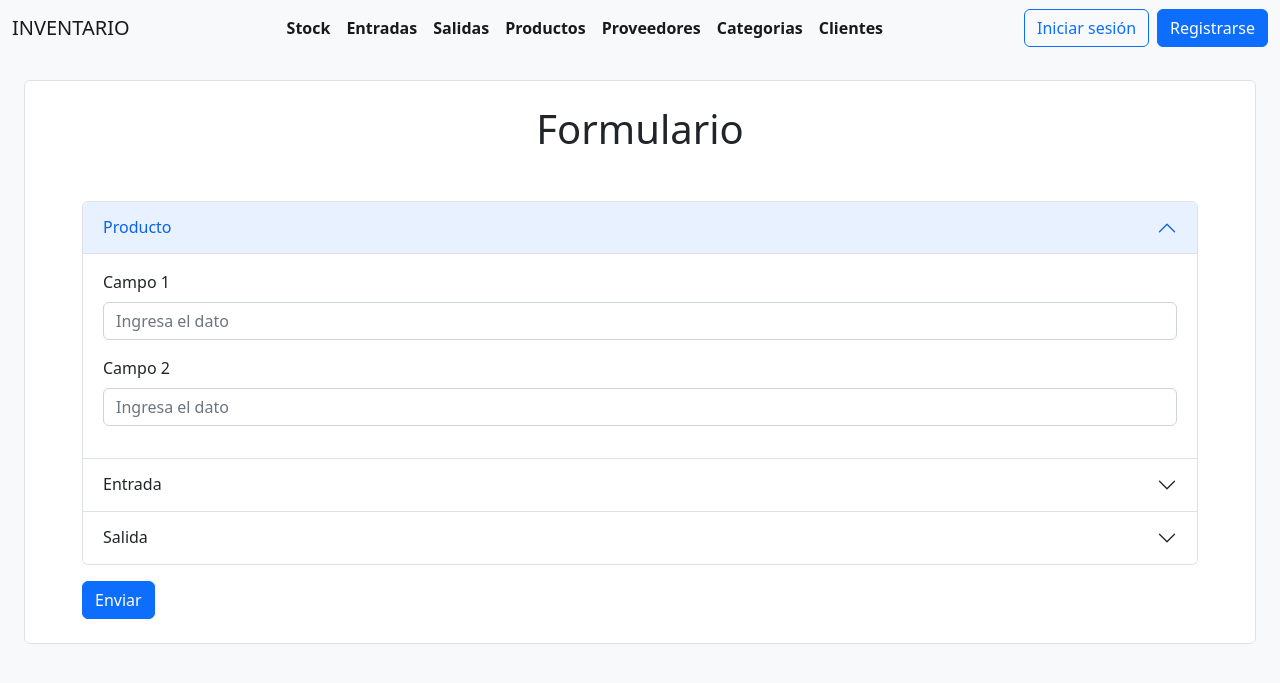
After one commit to Dfespinal7/software_intentario_sena, a Django app: page /form_guardar in a window 1280 px wide. The commit adds this page. Shown: the top 683 px of the page. Run offline with Django 5.2, Linux system fonts and the light colour scheme.

Commit message:
se agg formularios y vistas

```diff
--- a/software_inventario/inventario/models.py
+++ b/software_inventario/inventario/models.py
@@ -40,7 +40,7 @@ class Entradas(models.Model):
     unidadMedida=models.CharField(max_length=150)
     observacion=models.CharField(max_length=150)
     cantidadEntrada=models.IntegerField()
-    valorUnidad=models.DecimalField(max_digits=30,decimal_places=2)
+    valorUnidad=models.DecimalField(max_digits=30,decimal_places=0)
 
     def __str__(self):
         return f"{self.cantidadEntrada}" #esto es una prueba
--- a/software_inventario/inventario/templates/inventario/base.html
+++ b/software_inventario/inventario/templates/inventario/base.html
@@ -5,14 +5,16 @@
     <meta charset="UTF-8">
     <meta name="viewport" content="width=device-width, initial-scale=1.0">
     <title>{% block titul %}Document{% endblock %}</title>
+    <link rel="stylesheet" href="{% static 'inventario/css/styles.css' %}">
     <link href="https://cdn.jsdelivr.net/npm/bootstrap@5.2.3/dist/css/bootstrap.min.css" rel="stylesheet">
     <script src="https://cdn.jsdelivr.net/npm/bootstrap@5.2.3/dist/js/bootstrap.bundle.min.js"></script>
+
 
 </head>
 <body class="bg-light">
     <nav class="navbar navbar-expand-lg bg-body-tertiary">
         <div class="container-fluid">
-          <a class="navbar-brand" href="#">INVENTARIO</a>
+          <a class="navbar-brand" href="{% url 'inicio' %}">INVENTARIO</a>
           <button class="navbar-toggler" type="button" data-bs-toggle="collapse" data-bs-target="#navbarSupportedContent" aria-controls="navbarSupportedContent" aria-expanded="false" aria-label="Toggle navigation">
             <span class="navbar-toggler-icon"></span>
           </button>
@@ -22,13 +24,13 @@
                   <a class="nav-link active fw-bold" aria-current="page" href="{% url 'listar_stock' %}">Stock</a>
                 </li>
                 <li class="nav-item">
-                    <a class="nav-link active fw-bold" aria-current="page" href="#">Entradas</a>
+                    <a class="nav-link active fw-bold" aria-current="page" href="{% url 'listar_entrada' %}">Entradas</a>
                   </li>
                   <li class="nav-item">
                     <a class="nav-link active fw-bold" aria-current="page" href="#">Salidas</a>
                   </li>
                   <li class="nav-item">
-                    <a class="nav-link active fw-bold" aria-current="page" href="#">Productos</a>
+                    <a class="nav-link active fw-bold" aria-current="page" href="{% url 'listar_producto' %}">Productos</a>
                   </li>
                   <li class="nav-item">
                     <a class="nav-link active fw-bold" aria-current="page" href="#">Proveedores</a>
--- /dev/null
+++ b/software_inventario/inventario/templates/inventario/producto/form_productos.html
@@ -0,0 +1,88 @@
+{% extends 'inventario/base.html' %}
+{% load static %}
+{% block titul %}Formulario Productos{% endblock %}
+{% block container %}
+<div class="bg-white p-4 border rounded m-4">
+    <h1 class="text-center">Formulario</h1>
+
+    <div class="container mt-5">
+        <form id="mainForm">
+            <div class="accordion" id="accordionExample">
+
+                <!-- Primer Formulario -->
+                <div class="accordion-item">
+                    <h2 class="accordion-header" id="headingOne">
+                        <button class="accordion-button" type="button" data-bs-toggle="collapse" data-bs-target="#collapseOne" aria-expanded="true" aria-controls="collapseOne">
+                            Producto
+                        </button>
+                    </h2>
+                    <div id="collapseOne" class="accordion-collapse collapse show" aria-labelledby="headingOne" data-bs-parent="#accordionExample">
+                        <div class="accordion-body">
+                            <div class="mb-3">
+                                <label for="input1" class="form-label">Campo 1</label>
+                                <input type="text" class="form-control" id="input1" name="campo1" placeholder="Ingresa el dato">
+                            </div>
+                            <div class="mb-3">
+                                <label for="input2" class="form-label">Campo 2</label>
+                                <input type="text" class="form-control" id="input2" name="campo2" placeholder="Ingresa el dato">
+                            </div>
+                        </div>
+                    </div>
+                </div>
+
+                <!-- Segundo Formulario -->
+                <div class="accordion-item">
+                    <h2 class="accordion-header" id="headingTwo">
+                        <button class="accordion-button collapsed" type="button" data-bs-toggle="collapse" data-bs-target="#collapseTwo" aria-expanded="false" aria-controls="collapseTwo">
+                            Entrada
+                        </button>
+                    </h2>
+                    <div id="collapseTwo" class="accordion-collapse collapse" aria-labelledby="headingTwo" data-bs-parent="#accordionExample">
+                        <div class="accordion-body">
+                            <div class="mb-3">
+                                <label for="input3" class="form-label">Campo 3</label>
+                                <input type="text" class="form-control" id="input3" name="campo3" placeholder="Ingresa el dato">
+                            </div>
+                            <div class="mb-3">
+                                <label for="input4" class="form-label">Campo 4</label>
+                                <input type="text" class="form-control" id="input4" name="campo4" placeholder="Ingresa el dato">
+                            </div>
+                        </div>
+                    </div>
+                </div>
+
+                <!-- Tercer Formulario -->
+                <div class="accordion-item">
+                    <h2 class="accordion-header" id="headingThree">
+                        <button class="accordion-button collapsed" type="button" data-bs-toggle="collapse" data-bs-target="#collapseThree" aria-expanded="false" aria-controls="collapseThree">
+                            Salida
+                        </button>
+                    </h2>
+                    <div id="collapseThree" class="accordion-collapse collapse" aria-labelledby="headingThree" data-bs-parent="#accordionExample">
+                        <div class="accordion-body">
+                            <div class="mb-3">
+                                <label for="input5" class="form-label">Campo 5</label>
+                                <input type="text" class="form-control" id="input5" name="campo5" placeholder="Ingresa el dato">
+                            </div>
+                            <div class="mb-3">
+                                <label for="input6" class="form-label">Campo 6</label>
+                                <input type="text" class="form-control" id="input6" name="campo6" placeholder="Ingresa el dato">
+                            </div>
+                        </div>
+                    </div>
+                </div>
+
+            </div>
+
+            <!-- Botón de Enviar -->
+            <div class="mt-3">
+                <button type="submit" class="btn btn-primary">Enviar</button>
+            </div>
+        </form>
+    </div>
+
+
+</div>
+
+
+{% endblock %}
--- a/software_inventario/inventario/urls.py
+++ b/software_inventario/inventario/urls.py
@@ -3,4 +3,7 @@ from .views import *
 urlpatterns = [
     path('inicio', inicio,name="inicio"),
     path('listar_stock', listar_stock,name="listar_stock"),
+    path('listar_entrada', listar_entrada,name="listar_entrada"),
+    path('listar_producto', listar_producto,name="listar_producto"),
+    path('form_guardar', form_guardar,name="form_guardar"),
 ]
--- a/software_inventario/inventario/views.py
+++ b/software_inventario/inventario/views.py
@@ -8,3 +8,16 @@ def listar_stock(request):
     k=StockInventarios.objects.all()
     context={"data":k}
     return render(request,'inventario/stock/stock_inventario.html',context)
+
+def listar_entrada(request):
+    k=Entradas.objects.all()
+    context={"data":k}
+    return render(request,'inventario/entrada/listar_entrada.html',context)
+
+def listar_producto(request):
+    k=Productos.objects.all()
+    context={"data":k}
+    return render(request,'inventario/producto/listar_producto.html',context)
+
+def form_guardar(request):
+    return render(request,'inventario/producto/form_productos.html')
```
Also changed, not shown: software_inventario/inventario/static/inventario/css/stylce.css (added, +7 -0 lines), software_inventario/inventario/static/inventario/js/library.js (added, +12 -0 lines), software_inventario/inventario/templates/inventario/entrada/listar_entrada.html (added, +47 -0 lines), software_inventario/inventario/templates/inventario/inicio.html (+4 -3 lines), software_inventario/inventario/templates/inventario/producto/listar_producto.html (added, +45 -0 lines), software_inventario/db.sqlite3, software_inventario/inventario/migrations/0004_alter_entradas_valorunidad.py (added).
